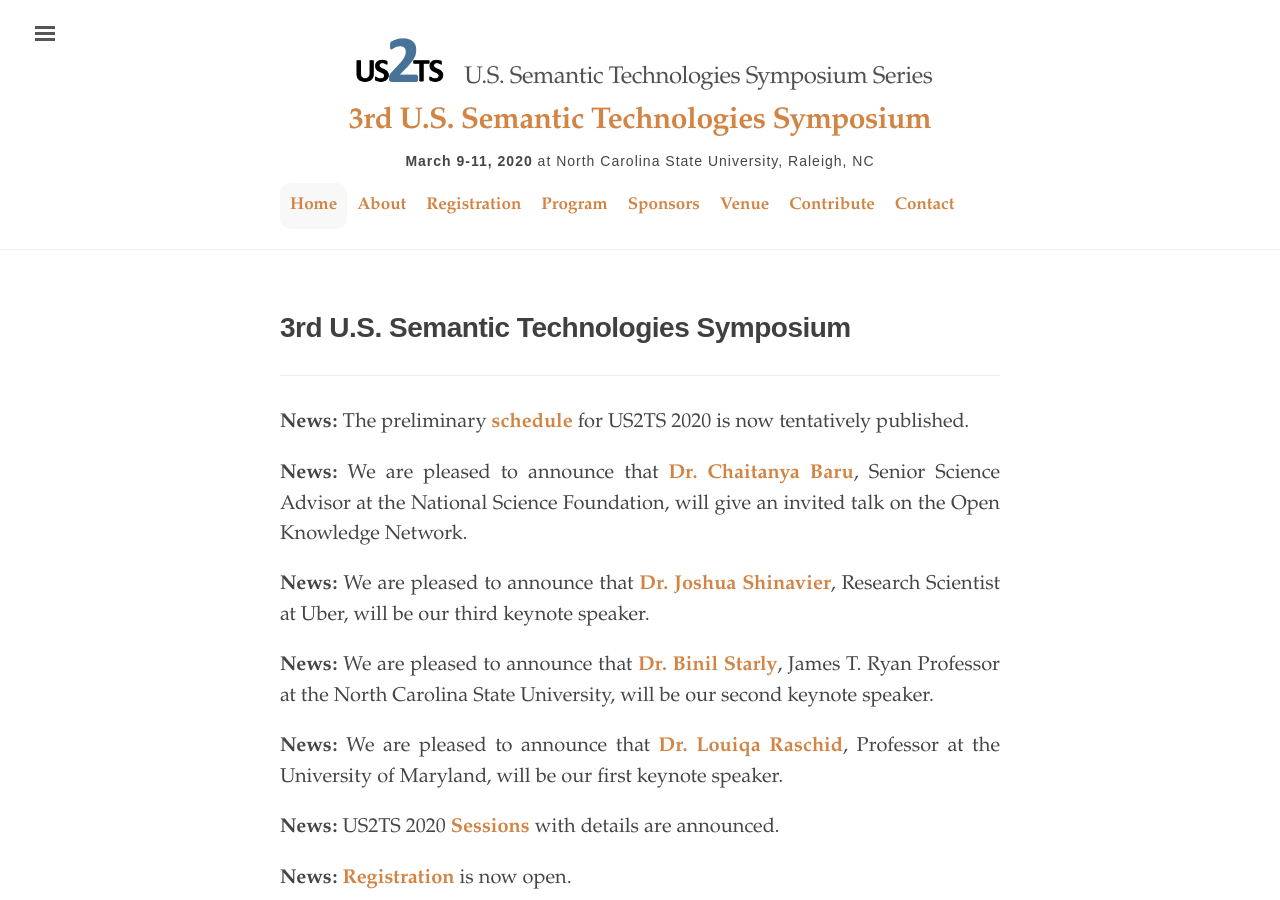
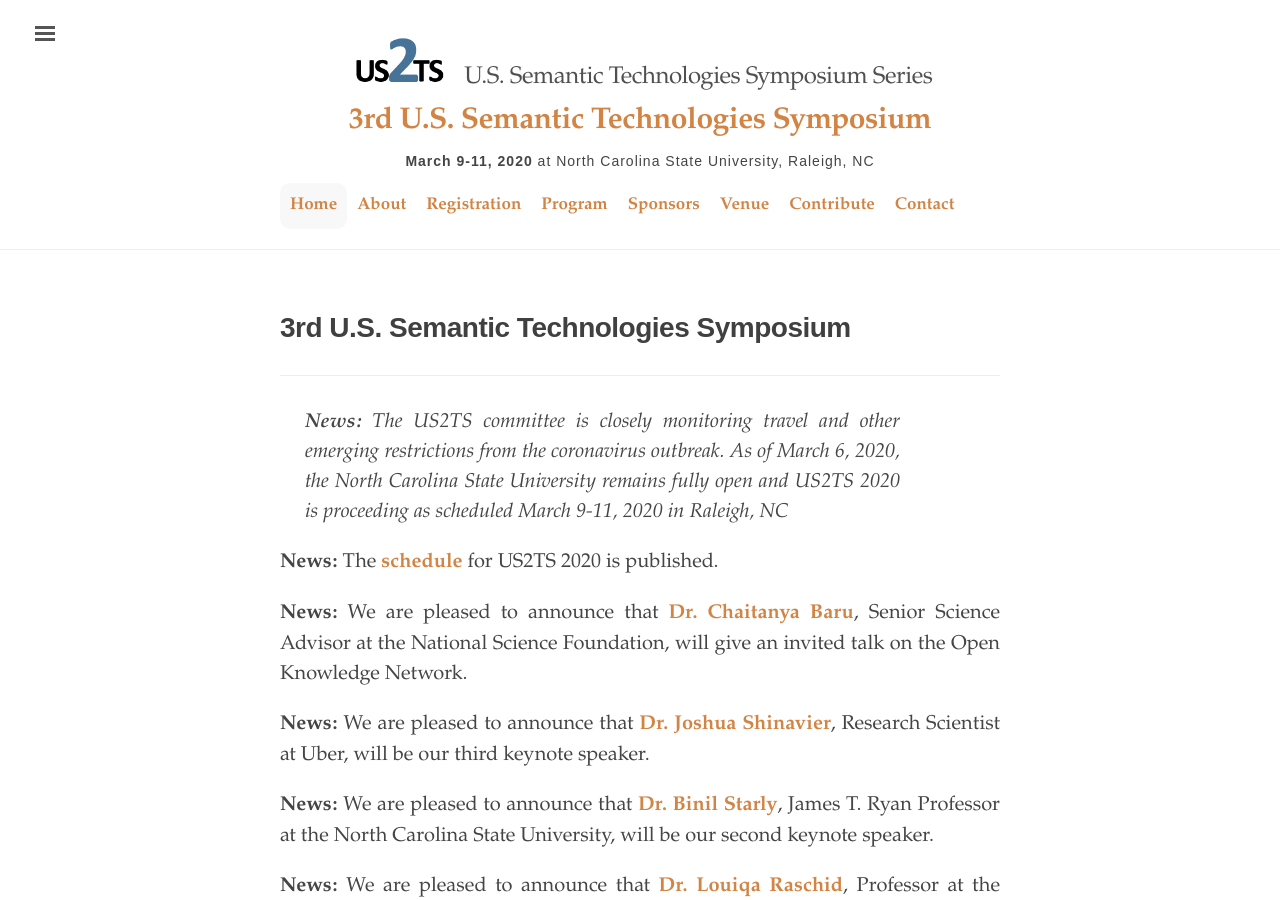
Before and after one commit to us2ts/us2ts.github.io, a Jekyll site: the page built from index.md, in a window 1280 px wide and 900 px high. Built offline with Jekyll 4.4.1, drawn with Linux system fonts in a browser that asks for light colours; comment, search, counter and statistics services are not loaded.

Commit message:
adding covid warning

```diff
--- a/index.md
+++ b/index.md
@@ -11,7 +11,9 @@
 
 ----------------------------------------------------------------
 
-**News:** The preliminary [**schedule**](https://us2ts.org/program) for US2TS 2020 is now tentatively published.
+> **News:** The US2TS committee is closely monitoring travel and other emerging restrictions from the coronavirus outbreak. As of March 6, 2020, the North Carolina State University remains fully open and US2TS 2020 is proceeding as scheduled March 9-11, 2020 in Raleigh, NC
+
+**News:** The [**schedule**](https://us2ts.org/program) for US2TS 2020 is published.
 
 **News:** We are pleased to announce that [**Dr. Chaitanya Baru**](https://us2ts.org/invited-talk-baru), Senior Science Advisor at the National Science Foundation, will give an invited talk on the Open Knowledge Network.
 
```
Also changed, not shown: pages/participation.md (+0 -2 lines).
